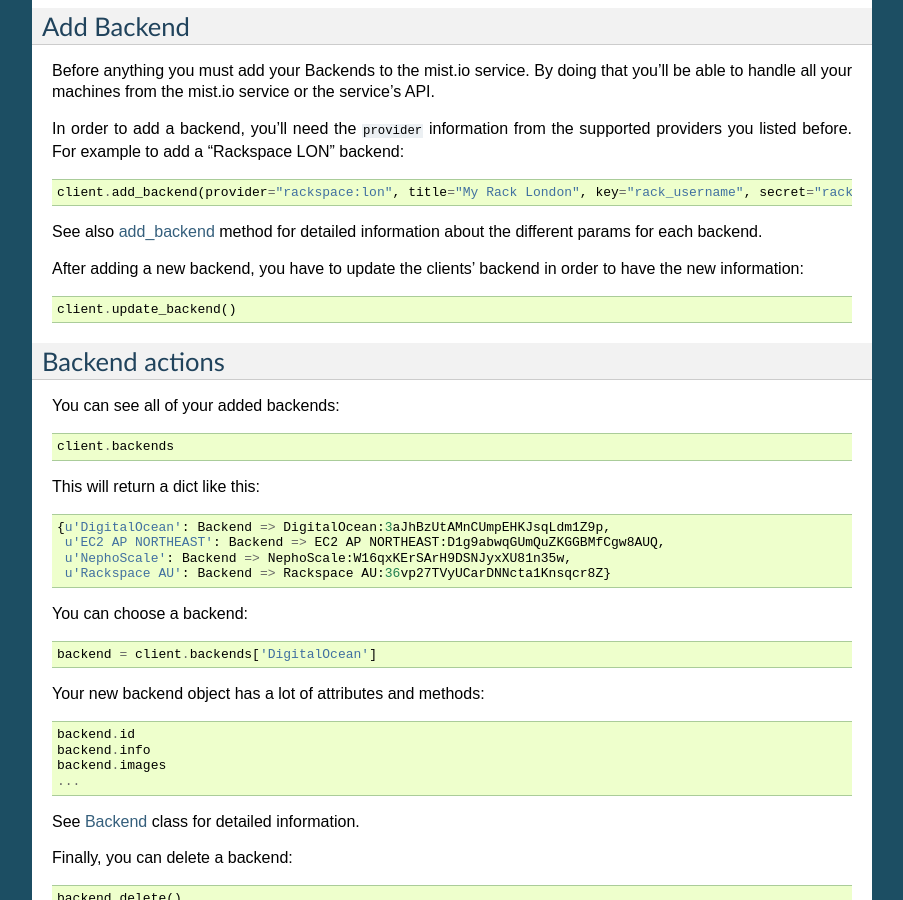
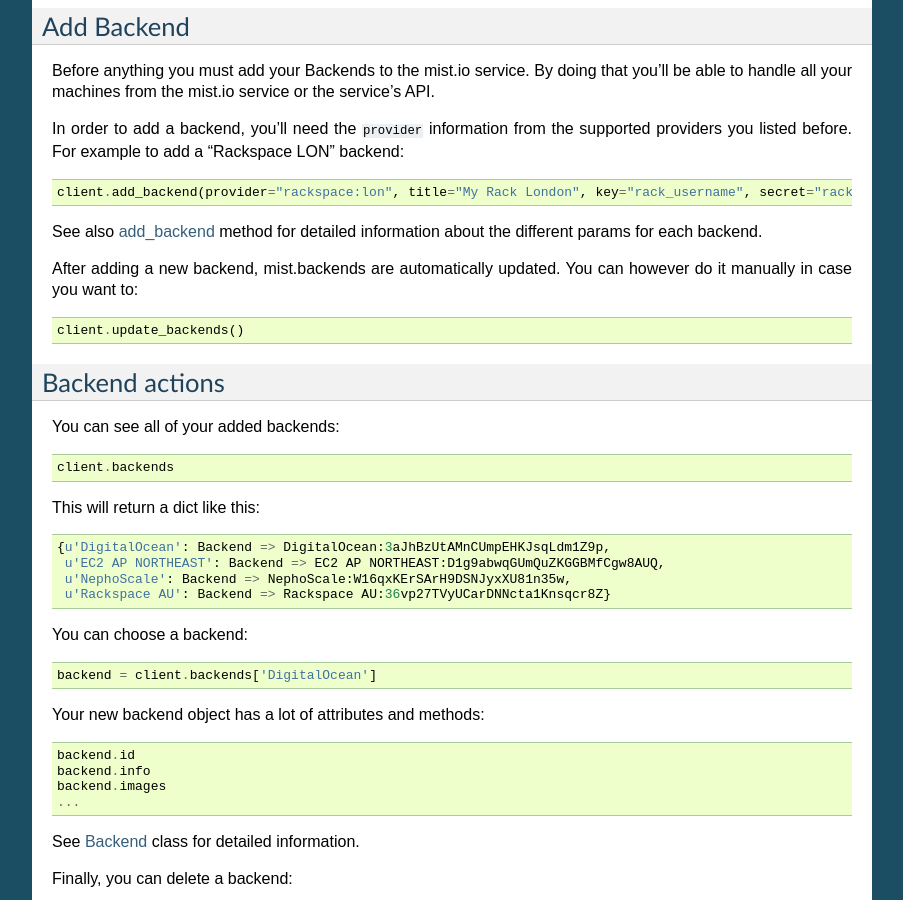
Before and after one commit to mistio/mist.client, a Sphinx documentation site: the page built from docs/source/backends.rst, in a window 1280 px wide and 900 px high, scrolled down 784 px. Shown: the whole window, without its empty margins (198-1101 px from the left). Built offline with Sphinx 7.4.7, drawn with Linux system fonts in a browser that asks for light colours.

Commit message:
Fix typos in documentation

```diff
--- a/docs/source/backends.rst
+++ b/docs/source/backends.rst
@@ -57,9 +57,10 @@
 
 .. _add_backend: mist.client.html#mist.client.MistClient.add_backend
 
-After adding a new backend, you have to update the clients' backend in order to have the new information::
+After adding a new backend, mist.backends are automatically updated. You  can however do it manually in case you want
+to::
 
-    client.update_backend()
+    client.update_backends()
 
 
 Backend actions
--- a/docs/source/cmd.rst
+++ b/docs/source/cmd.rst
@@ -1,5 +1,5 @@
-Getting Started
-***************
+Getting Started with mist command
+*********************************
 
 The mist.client package, when installed, installs alongside the ``mist`` command.
 
--- a/docs/source/keys.rst
+++ b/docs/source/keys.rst
@@ -23,7 +23,8 @@
     private = client.generate_key()
     client.add_key(key_name="MyKey", private=private)
 
-After adding a new key, you have to update the client's keys list::
+After adding a new key, mist.keys will be automatically updated. However, in case you want to manually update the keys
+you can do it::
 
     client.update_keys()
 
--- a/docs/source/machines.rst
+++ b/docs/source/machines.rst
@@ -145,12 +145,12 @@
 
 Create machines
 ===============
-In order to create a machine you basicaly need to have chosen a backend, a key, image_id, location_id, size_id and a
+In order to create a machine you basically need to have chosen a backend, a key, image_id, location_id, size_id and a
 name for the machine::
 
     backend.create_machine(name="production.server", key=key, image_id=image_id, location_id=location_id, size_id=size_id)
 
-In some backend some extra inforrmation is needed. You can see `create_machine`_ method for more details.
+In some backend some extra information is needed. You can see `create_machine`_ method for more details.
 
 .. _create_machine: mist.client.html#mist.client.model.Backend.create_machine
 
```
